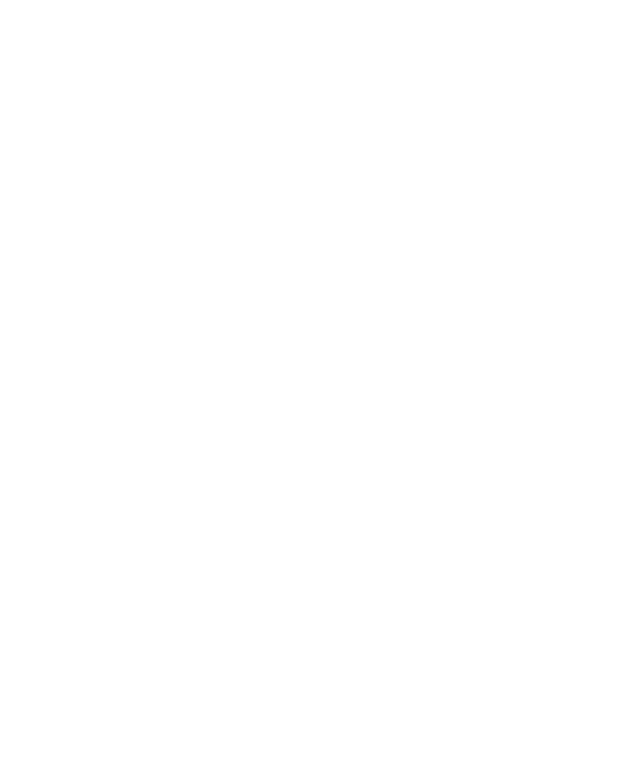
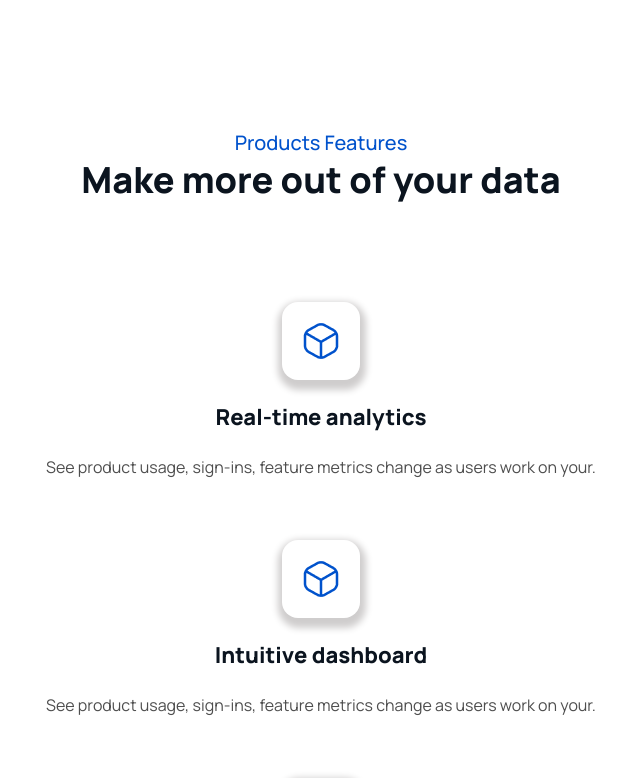
Before and after one commit to mnosumon/crypto-1, a React (Vite) app: page / in a window 768 px wide. Shown: the part 1380-2158 px from the top of the page, without its empty margins (63-703 px from the left). Before the commit the page ends 1510 px from the top, so only its background shows below. Built offline with nearby package versions, Linux system fonts and the light colour scheme.

Commit message:
Product Feature

```diff
--- a/src/components/productFeatures/productFeature.css
+++ b/src/components/productFeatures/productFeature.css
@@ -81,6 +81,8 @@
     width: 548px;
     background: #0052CC;
     border-radius: 50%;
+    position: absolute;
+    top: 100px;
 }
 .featureImage {
     width: 372px;
@@ -98,7 +100,53 @@
     height: 100%;
     object-fit: cover;
 }
-.feature_rounded{
-    position: absolute;
-    top: 100px;
+
+
+@media screen and (max-width: 576px) {
+
 }
+@media screen and (max-width: 768px) {
+    .feature_title h3 {
+        font-size: 36px;
+        line-height: 48px;
+    }
+    .featureRoundImage {
+        display: none;
+    }
+    .feature_wrapper {
+        gap: 24px;
+        flex-direction: column;
+    }
+
+    .feature_item{
+        width: auto;
+        align-items: center;
+    }
+    .feature_item p {
+        text-align: center;
+    }
+}
+@media screen and (min-width: 767.98px) and (max-width: 922px) {
+    .feature_rounded{
+        height: 250px;
+        width: 250px;
+        top: 50%;
+        transform: translateY(-50%);
+    }
+    .featureImage {
+        width: 230px;
+        height: auto;
+        top: 50%;
+        transform: translate(-50%,-50%);
+        left: 59%;
+    }
+    .feature_item{
+        width: auto;
+    }
+    .feature_item h5 {
+        font-size: 22px;
+    }
+}
+@media screen and (max-width: 1200px) {
+
+}
--- a/src/pages/home/Home.jsx
+++ b/src/pages/home/Home.jsx
@@ -9,8 +9,8 @@
   return (
     <>
         <Bannner/>
-        {/* <ProductFeature/>
-        <About/>
+        <ProductFeature/>
+        {/* <About/>
         <Question/>
         <Clins/> */}
     </>
```
